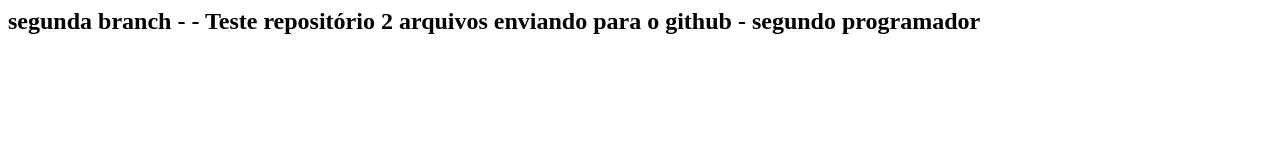
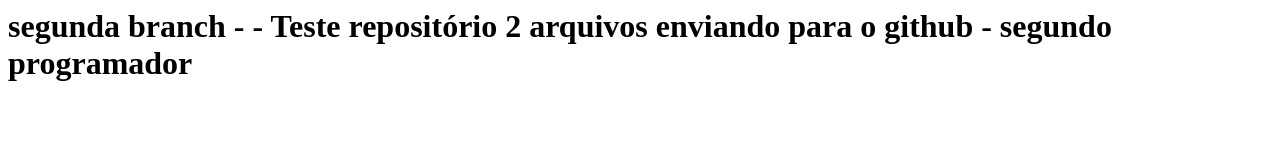
Before and after one commit to janioalexandre/Git-Fundamentos-TreinaWeb, a plain HTML site: page index.html in a window 1280 px wide. Drawn offline with Linux system fonts and the light colour scheme.

Commit message:
voltando para o h1

```diff
--- a/index.html
+++ b/index.html
@@ -1 +1 @@
-<h2>segunda branch - - Teste repositório 2 arquivos enviando para o github - segundo programador</h2>
+<h1>segunda branch - - Teste repositório 2 arquivos enviando para o github - segundo programador</h1>
```
